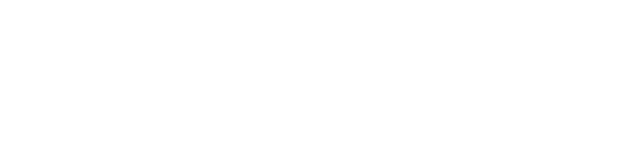
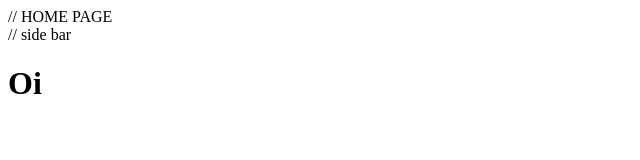
Before and after one commit to phramoscampos-boop/Sistema-de-Gestao---MEI, a plain HTML site: page home/dashboard.html in a window 1280 px wide. Shown: the whole page, without its empty margins (0-640 px from the left). Drawn offline with Linux system fonts and the light colour scheme.

Commit message:
inicio do html e css Co-authored-by: phramos <phramoscampos-boop@users.noreply.github.com>

```diff
--- /dev/null
+++ b/home/dashboard.css
@@ -0,0 +1,5 @@
+#side_side{
+    color: #d66ca9;
+    height: 100%;
+    width: 20%;
+}
--- a/home/dashboard.html
+++ b/home/dashboard.html
@@ -4,12 +4,22 @@
     <meta charset="UTF-8" />
     <meta name="viewport" content="width=device-width, initial-scale=1.0" />
     <meta http-equiv="X-UA-Compatible" content="ie=edge" />
-    <link rel="stylesheet" href="style.css" />
+    <link rel="stylesheet" href="dashboard.css" />
 
     <title>Sistema de Gestão - MEI</title>
   </head>
   <body class="body-dashboard">
+    <main>
 
+      <div> // HOME PAGE
+
+        <div id="side_bar"> // side bar
+          <h1>Oi</h1>
+        </div>
+
+      </div>
+
+    </main>
     <script src="script.js"></script>
   </body>
 </html>
```
